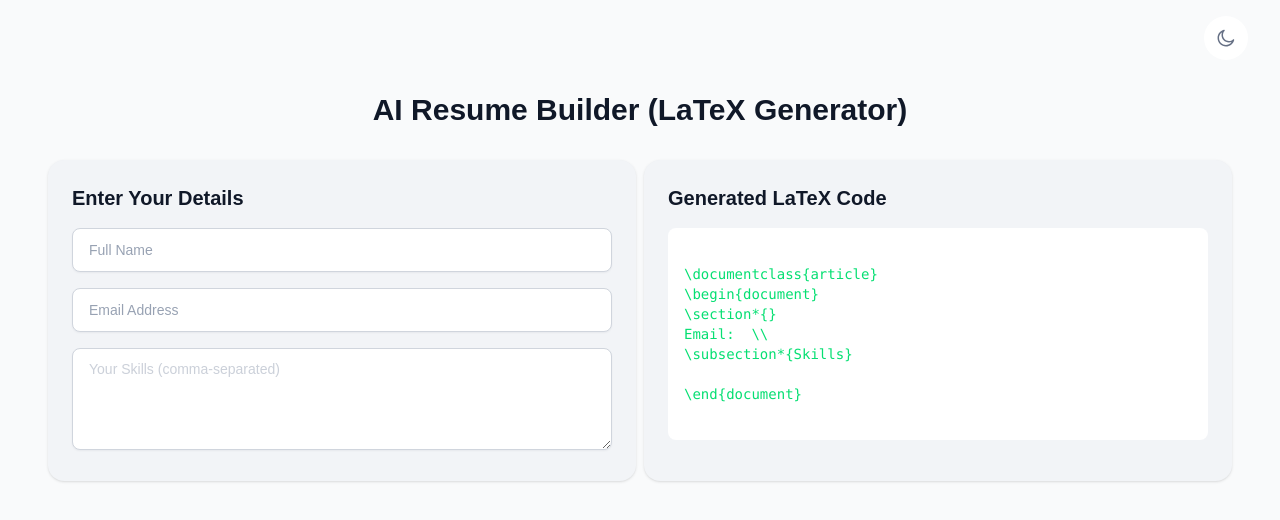
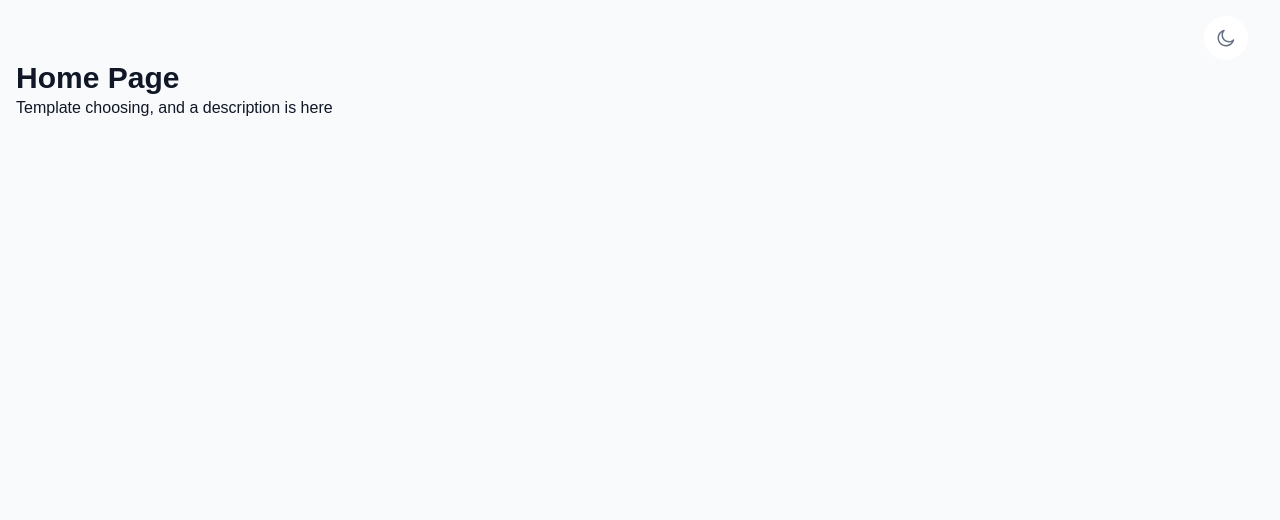
Before and after one commit to Sandaru428/smartcv, a Next.js app: page /home in a window 1280 px wide. Shown: the top 520 px of the page. Built offline with nearby package versions, Linux system fonts and the light colour scheme.

Commit message:
file structure change

```diff
--- /dev/null
+++ b/src/app/home/editor/page.tsx
@@ -0,0 +1,29 @@
+"use client";
+
+import { useState } from "react";
+import ResumeForm from "@/components/home/ResumeForm";
+import LatexPreview from "@/components/home/LatexPreview";
+
+export default function EditorPage() {
+  const [resumeData, setResumeData] = useState({
+    name: "",
+    email: "",
+    skills: "",
+  });
+
+  return (
+    <main className="text-gray-900 dark:text-gray-100 p-4">
+      <h1 className="text-3xl font-bold mb-8 text-center">
+        AI Resume Builder (LaTeX Generator)
+      </h1>
+
+      <div className="grid grid-cols-1 md:grid-cols-2 gap-2">
+        {/* Left: Input form */}
+        <ResumeForm resumeData={resumeData} setResumeData={setResumeData} />
+
+        {/* Right: Live LaTeX preview */}
+        <LatexPreview resumeData={resumeData} />
+      </div>
+    </main>
+  );
+}
--- a/src/app/home/page.tsx
+++ b/src/app/home/page.tsx
@@ -1,29 +1,10 @@
-"use client";
-
-import { useState } from "react";
-import ResumeForm from "@/components/home/ResumeForm";
-import LatexPreview from "@/components/home/LatexPreview";
 
 export default function HomePage() {
-  const [resumeData, setResumeData] = useState({
-    name: "",
-    email: "",
-    skills: "",
-  });
 
   return (
-    <main className="min-h-screen text-gray-900 dark:text-gray-100 p-8">
-      <h1 className="text-3xl font-bold mb-8 text-center">
-        AI Resume Builder (LaTeX Generator)
-      </h1>
-
-      <div className="grid grid-cols-1 md:grid-cols-2 gap-2">
-        {/* Left: Input form */}
-        <ResumeForm resumeData={resumeData} setResumeData={setResumeData} />
-
-        {/* Right: Live LaTeX preview */}
-        <LatexPreview resumeData={resumeData} />
-      </div>
-    </main>
+    <div className="text-gray-900 dark:text-gray-100">
+      <div className="text-3xl font-bold ">Home Page</div>
+      <div>Template choosing, and a description is here</div>
+    </div>
   );
 }
--- a/src/app/templates/page.tsx
+++ b/src/app/templates/page.tsx
@@ -23,7 +23,7 @@ export default function TemplatesPage() {
       // ignore storage errors
     }
     // optional: pass query param for server/client detection
-    router.push(`/home?template=${encodeURIComponent(t.id)}`);
+    router.push(`/home/editor?template=${encodeURIComponent(t.id)}`);
   }
 
   return (
--- a/src/components/home/LatexPreview.tsx
+++ b/src/components/home/LatexPreview.tsx
@@ -116,7 +116,8 @@ ${resumeData?.skills}
       ) : error ? (
         <div className="text-sm text-red-500">Error: {error}</div>
       ) : (
-        <pre className="bg-white dark:bg-gray-900 text-green-400 text-sm p-4 rounded-lg overflow-auto">
+        // added `custom-scrollbar` to apply the global scrollbar styles
+        <pre className="bg-white dark:bg-gray-900 text-green-400 text-sm p-4 rounded-lg overflow-auto max-h-[75vh] custom-scrollbar cursor-auto">
           {latexCode}
         </pre>
       )}
```
